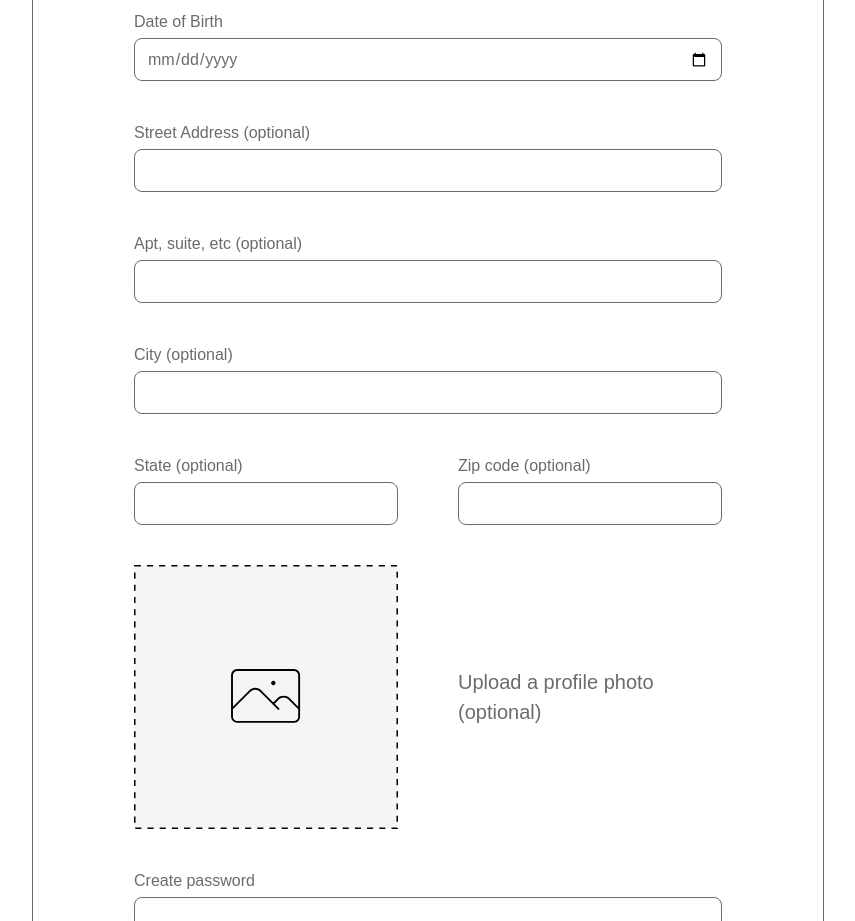
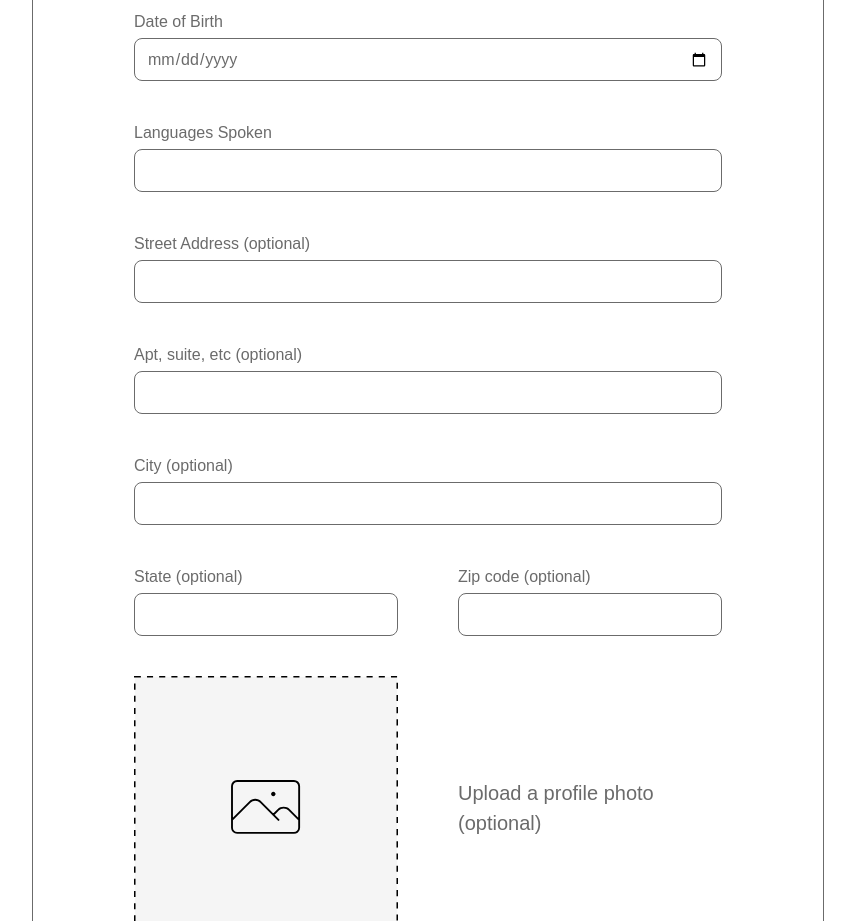
Before and after one commit to JumboCode/boston-community-pediatrics, a Next.js app: page /signup in a window 1280 px wide. Shown: the part 880-1801 px from the top of the page, without its empty margins (212-1067 px from the left). Built offline with nearby package versions, Linux system fonts and the light colour scheme.

Commit message:
tailwind + languages spoken + pfp placeholder

```diff
--- a/src/components/auth/SignupForm.tsx
+++ b/src/components/auth/SignupForm.tsx
@@ -103,6 +103,20 @@ const SignupForm = () => {
             id="dob"
             type="date"
             required
+            className="w-[588px] h-[43px] rounded-lg border border-[#6B6B6B] p-3 text-base text-[#6B6B6B] placeholder:text-[#6B6B6B] focus:outline-none focus:ring-2 focus:ring-[#234254]/30 focus:border-[#234254]"
+          />
+        </div>
+
+        {/* Street Address */}
+        <div className="flex flex-col items-start">
+          <label
+            htmlFor="street"
+            className="text-base font-normal text-[#6B6B6B] mb-1"
+          >
+            Languages Spoken
+          </label>
+          <input
+            id="street"
             className="w-[588px] h-[43px] rounded-lg border border-[#6B6B6B] p-3 text-base text-[#6B6B6B] placeholder:text-[#6B6B6B] focus:outline-none focus:ring-2 focus:ring-[#234254]/30 focus:border-[#234254]"
           />
         </div>
```
